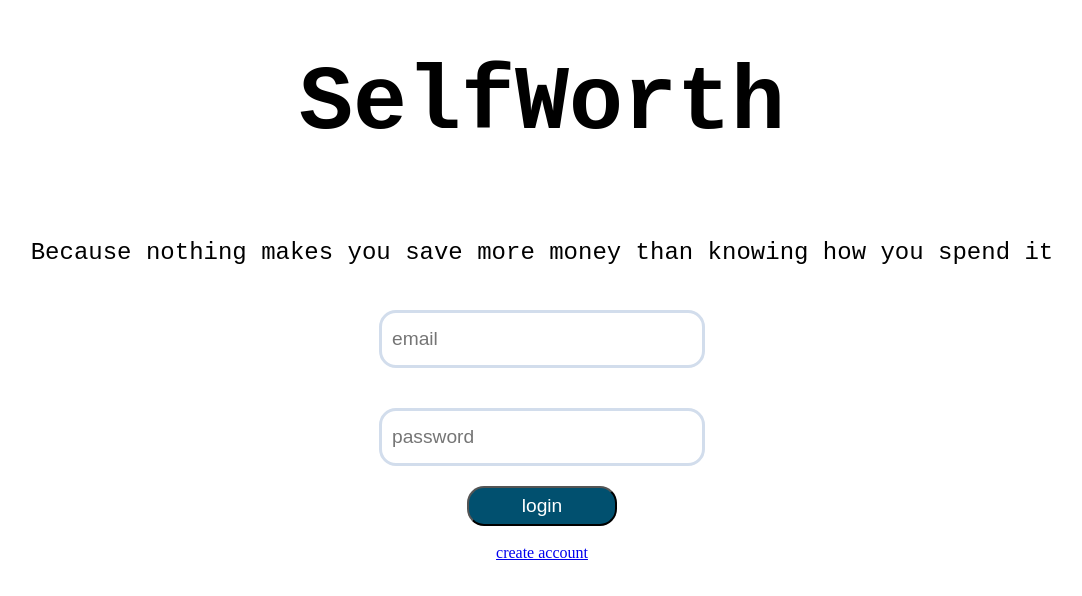
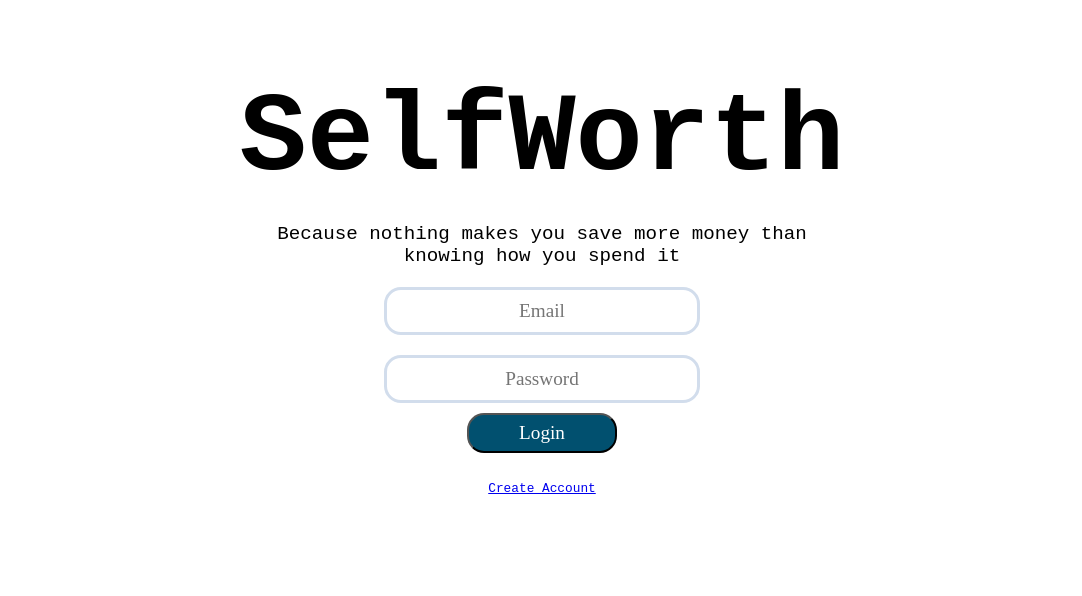
Before and after one commit to victor-ericson/selfworth-v2, a React (Create React App) app in the folder ui/: page /login in a window 1280 px wide. Shown: the part 122-718 px from the top of the page, without its empty margins (98-1180 px from the left). Built offline with nearby package versions, Linux system fonts and the light colour scheme.

Commit message:
weird changes

```diff
--- a/ui/src/App.css
+++ b/ui/src/App.css
@@ -7,31 +7,42 @@
 }
 
 
-@import url('https://fonts.googleapis.com/css2?family=JetBrains+Mono:wght@800&display=swap');
+@import url('https://fonts.googleapis.com/css2?family=JetBrains+Mono:wght@400;800&display=swap');
 
 /* Define a class selector, not an HTML element selector */
 .h1 {
-  font-family: "JetBrains Mono", monospace; /* Use the correct font-family */
+  font-family: "JetBrains Mono", monospace;
   font-weight: 800;
-  font-size: 90px;
+  font-size: 7rem;
+  margin: 5px;
+  padding: 5px;
 }
 
+/* Apply the font to the .p class with a font-weight of 400 */
 .p {
   font-family: "JetBrains Mono", monospace;
   font-weight: 400;
-  font-size: 24px;
+  font-size: 1.2rem;
+  margin: 5px;
+  padding: 5px;
 }
 
 .input {
   width: 50vw;
-  margin: 20px;
+  margin: 10px;
   height: 2rem;
   font-size: 1.2em;
+  font-family: "JetBrains Mono";
+  font-weight: 400;
   border-radius: 17px;
   width: 300px;
   border: 3px solid #d2ddec;
-  padding: 10px;
+  padding: 5px;
   outline: 0;
+  text-align: center;
+  display: flex;
+  justify-content: center;
+
 }
 
 /*TODO: Extensive CSS rework, in what framework? Tailwind?*/
@@ -43,9 +54,34 @@
 button {
   width: 150px;
   height: 40px;
+  font-family: "JetBrains Mono";
+  font-weight: 400;
   font-size: 1.2em;
   border-radius: 17px;
   cursor: pointer;
   color: #fff;
   background-color: #01506f;
+  text-align: center;
 }
+
+.login-page {
+  display: flex;
+  flex-direction: column;
+  justify-content: center;
+  align-items: center;
+  height: 100vh;
+}
+
+.logo-section {
+  flex: 1; /* Takes up 2/3 of the screen on large screens */
+}
+
+.content-section {
+  flex: 0; /* Takes up 1/3 of the screen on large screens */
+  display: flex;
+  flex-direction: column; /* Stack content vertically */
+  justify-content: center; /* Vertically center content */
+  text-align: center;
+  align-items: center ;
+  width: 40rem; /* Center align content */
+}
--- a/ui/src/pages/Login.jsx
+++ b/ui/src/pages/Login.jsx
@@ -50,37 +50,21 @@ export default ({history}) => {
 
     return (
         <form onSubmit={handleSubmit}>
-            <div className="wrapper">
+            <div className="login-page">
                 <h1 className="h1">SelfWorth</h1>
-                <p className="p">Because nothing makes you save more money than knowing how you spend it</p>
-                <input
-                    className="input"
-                    type="email"
-                    placeholder="email"
-                    value={email}
-                    name="email"
-                    onChange={handleChange}
-                    required
-                />
+                <div className="content-section">
+                    <p className="p">Because nothing makes you save more money than knowing how you spend it</p>
+                    <input className="input" type="email" placeholder="Email" value={email} name="email"
+                           onChange={handleChange} required/>
+                    <input className="input" type="password" placeholder="Password" value={password} name="password"
+                           onChange={handleChange} required/>
+                    <button disabled={isSubmitting} type="submit">{isSubmitting ? "....." : "Login"}</button>
+                    <br/>
+                    <a href="/register" className="p" style={{ fontSize: '0.8rem' }}>Create Account</a>
+                    <Errors errors={errors}/>
+                </div>
+            </div>
 
-                <input
-                    className="input"
-                    type="password"
-                    placeholder="password"
-                    value={password}
-                    name="password"
-                    onChange={handleChange}
-                    required
-                />
-
-                <button disabled={isSubmitting} type="submit">
-                    {isSubmitting ? "....." : "login"}
-                </button>
-                <br/>
-                <a href="/register">{"create account"}</a>
-                <br/>
-                <Errors errors={errors}/>
-            </div>
         </form>
     )
 }
```
